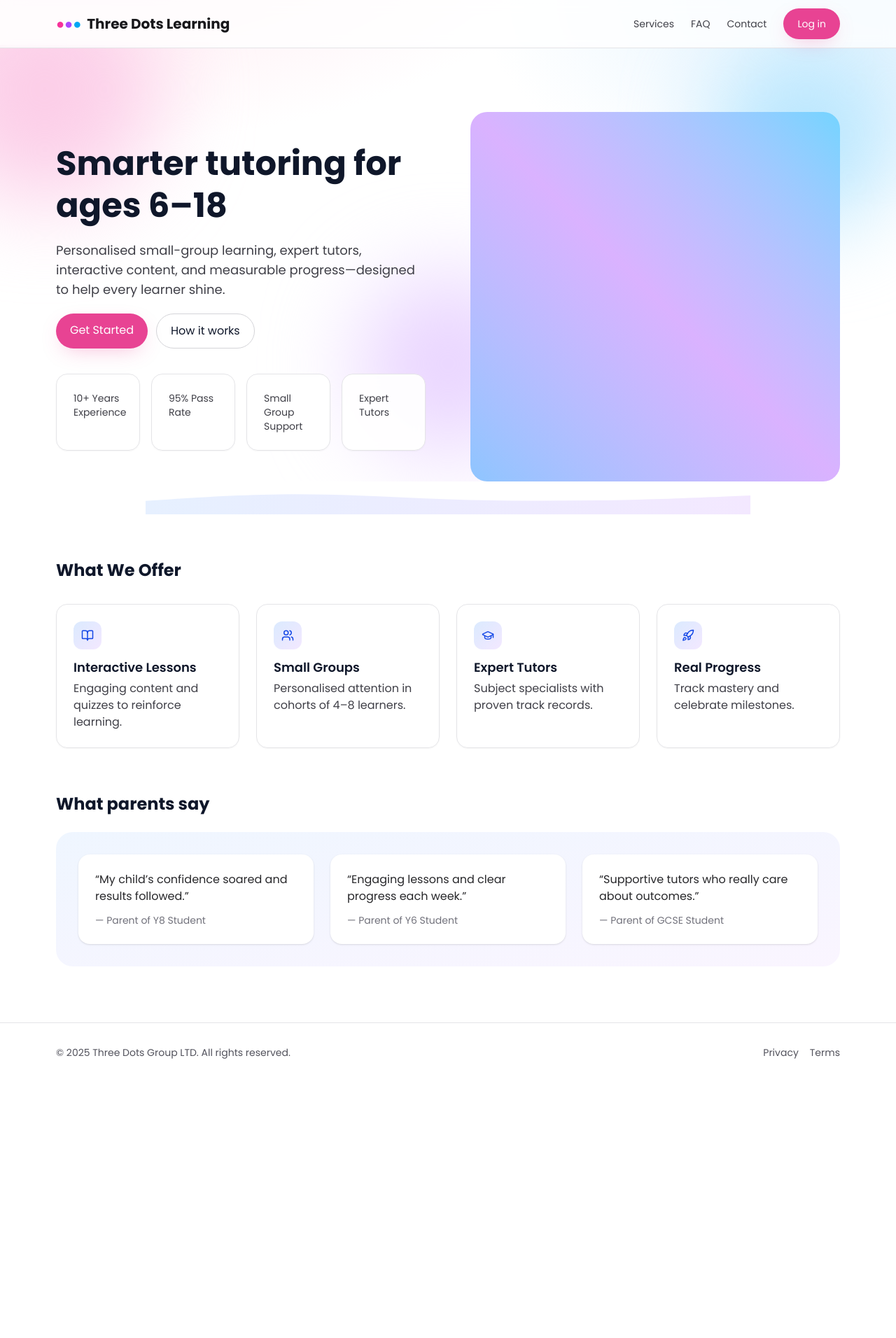
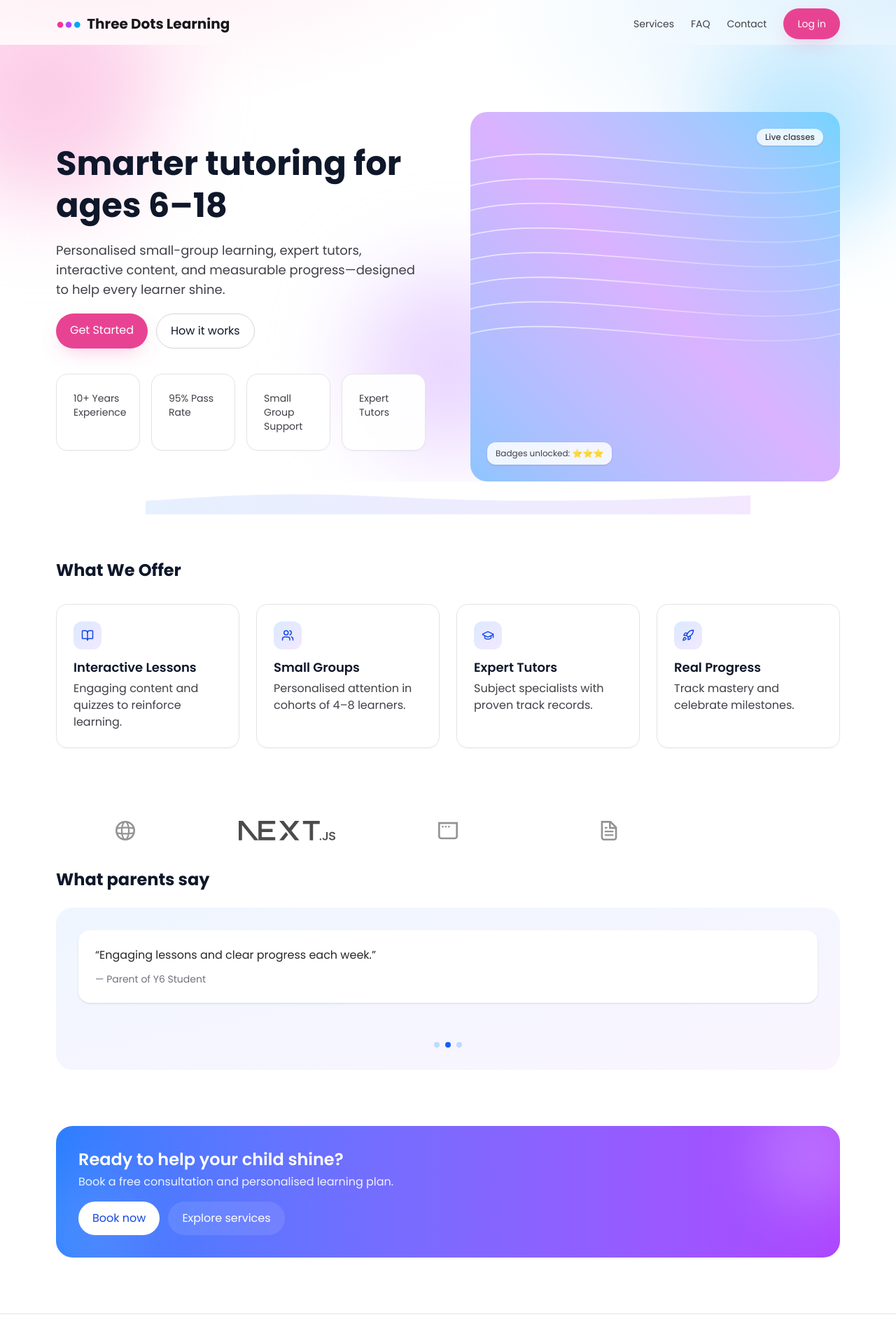
Before and after one commit to sponnambalam97/TDL, a Next.js app: page / in a window 1280 px wide. Shown: the top 1912 px of the page at 70% size. Before the commit the page ends 1546 px from the top, so only its background shows below. Built offline with nearby package versions, Linux system fonts and the light colour scheme.

Commit message:
ui: sticky nav, hero illustration, logo strip, carousel, CTA band

```diff
--- a/src/app/page.tsx
+++ b/src/app/page.tsx
@@ -5,6 +5,9 @@ import { SectionWave } from "@/components/SectionWave";
 import { FeatureCard } from "@/components/FeatureCard";
 import { BookOpen, Rocket, GraduationCap, Users } from "lucide-react";
 import { Testimonials } from "@/components/Testimonials";
+import { HeroIllustration } from "@/components/HeroIllustration";
+import { LogoStrip } from "@/components/LogoStrip";
+import { CTABand } from "@/components/CTABand";
 
 export default function Home() {
   return (
@@ -41,11 +44,12 @@ export default function Home() {
             </div>
           </motion.div>
           <motion.div
-            initial={{ scale: 0.95, opacity: 0 }}
+            initial={{ scale: 0.98, opacity: 0 }}
             animate={{ scale: 1, opacity: 1 }}
             transition={{ duration: 0.6, delay: 0.1 }}
-            className="aspect-square w-full rounded-3xl bg-gradient-to-tr from-blue-300 via-purple-300 to-sky-300 shadow-soft"
-          />
+          >
+            <HeroIllustration />
+          </motion.div>
         </div>
       </section>
       <SectionWave />
@@ -68,6 +72,8 @@ export default function Home() {
         </div>
       </section>
 
+      <LogoStrip />
+
       <section className="mx-auto max-w-6xl px-4 pb-20">
         <motion.h2
           initial={{ y: 20, opacity: 0 }}
@@ -80,6 +86,8 @@ export default function Home() {
         </motion.h2>
         <Testimonials />
       </section>
+
+      <CTABand />
     </main>
   );
 }
--- /dev/null
+++ b/src/components/CTABand.tsx
@@ -0,0 +1,18 @@
+export function CTABand() {
+  return (
+    <div className="mx-auto max-w-6xl px-4 pb-20">
+      <div className="relative overflow-hidden rounded-3xl bg-gradient-to-r from-blue-500 to-purple-500 p-8 text-white">
+        <div className="relative z-10">
+          <h3 className="text-2xl font-semibold">Ready to help your child shine?</h3>
+          <p className="mt-1 text-white/90">Book a free consultation and personalised learning plan.</p>
+          <div className="mt-4 flex gap-3">
+            <a href="/contact" className="rounded-full bg-white px-5 py-3 text-blue-700 hover:bg-white/90">Book now</a>
+            <a href="/services" className="rounded-full bg-white/10 px-5 py-3 hover:bg-white/20">Explore services</a>
+          </div>
+        </div>
+        <div className="pointer-events-none absolute -right-10 -top-10 h-40 w-40 rounded-full bg-white/20 blur-2xl" />
+        <div className="pointer-events-none absolute -left-10 -bottom-10 h-40 w-40 rounded-full bg-white/10 blur-2xl" />
+      </div>
+    </div>
+  );
+}
--- /dev/null
+++ b/src/components/HeroIllustration.tsx
@@ -0,0 +1,30 @@
+export function HeroIllustration() {
+  return (
+    <div className="relative aspect-square w-full overflow-hidden rounded-3xl">
+      <div className="absolute inset-0 bg-gradient-to-tr from-blue-300 via-purple-300 to-sky-300" />
+      <svg className="absolute inset-0 h-full w-full" viewBox="0 0 600 600" xmlns="http://www.w3.org/2000/svg">
+        <defs>
+          <linearGradient id="line" x1="0" y1="0" x2="1" y2="1">
+            <stop offset="0%" stopColor="#ffffff" stopOpacity="0.7" />
+            <stop offset="100%" stopColor="#ffffff" stopOpacity="0.2" />
+          </linearGradient>
+        </defs>
+        {[...Array(8)].map((_, i) => (
+          <path
+            key={i}
+            d={`M0 ${80 + i * 40} C 150 ${40 + i * 40}, 450 ${120 + i * 40}, 600 ${80 + i * 40}`}
+            stroke="url(#line)"
+            strokeWidth="2"
+            fill="none"
+          />
+        ))}
+      </svg>
+      <div className="absolute right-6 top-6 rounded-full bg-white/80 px-3 py-1 text-xs font-medium text-zinc-700 shadow-sm">
+        Live classes
+      </div>
+      <div className="absolute bottom-6 left-6 rounded-xl bg-white/85 px-3 py-2 text-xs text-zinc-700 shadow-sm">
+        Badges unlocked: ⭐️⭐️⭐️
+      </div>
+    </div>
+  );
+}
--- /dev/null
+++ b/src/components/LogoStrip.tsx
@@ -0,0 +1,19 @@
+export function LogoStrip() {
+  const logos = ["Globe", "Next", "Window", "File", "Vercel"];
+  const files: Record<string, string> = {
+    Globe: "/globe.svg",
+    Next: "/next.svg",
+    Window: "/window.svg",
+    File: "/file.svg",
+    Vercel: "/vercel.svg",
+  };
+  return (
+    <div className="mx-auto max-w-6xl px-4 py-10">
+      <div className="grid grid-cols-2 items-center gap-8 opacity-70 sm:grid-cols-3 md:grid-cols-5">
+        {logos.map((l) => (
+          <img key={l} src={files[l]} alt={`${l} logo`} className="mx-auto h-7 w-auto" />
+        ))}
+      </div>
+    </div>
+  );
+}
--- a/src/components/Nav.tsx
+++ b/src/components/Nav.tsx
@@ -1,14 +1,28 @@
 "use client";
 import Link from "next/link";
 import { motion } from "framer-motion";
+import { useEffect, useState } from "react";
+import { usePathname } from "next/navigation";
 
 export function Nav() {
+  const pathname = usePathname();
+  const [scrolled, setScrolled] = useState(false);
+
+  useEffect(() => {
+    const onScroll = () => setScrolled(window.scrollY > 8);
+    onScroll();
+    window.addEventListener("scroll", onScroll);
+    return () => window.removeEventListener("scroll", onScroll);
+  }, []);
+
   return (
     <motion.nav
       initial={{ y: -20, opacity: 0 }}
       animate={{ y: 0, opacity: 1 }}
       transition={{ duration: 0.5 }}
-      className="fixed left-0 right-0 top-0 z-50 backdrop-blur bg-white/75 border-b border-zinc-200"
+      className={`fixed left-0 right-0 top-0 z-50 border-b ${
+        scrolled ? "bg-white/85 backdrop-blur border-zinc-200 shadow-sm" : "bg-transparent border-transparent"
+      }`}
     >
       <div className="mx-auto flex max-w-6xl items-center justify-between px-4 py-3">
         <Link href="/" className="text-xl font-bold text-zinc-900">
@@ -18,13 +32,13 @@ export function Nav() {
           <span className="ml-2">Three Dots Learning</span>
         </Link>
         <div className="flex items-center gap-6 text-sm">
-          <Link href="/services" className="text-zinc-700 hover:text-zinc-900">
+          <Link href="/services" className={`hover:text-zinc-900 ${pathname === "/services" ? "text-zinc-900" : "text-zinc-700"}`}>
             Services
           </Link>
-          <Link href="/faq" className="text-zinc-700 hover:text-zinc-900">
+          <Link href="/faq" className={`hover:text-zinc-900 ${pathname === "/faq" ? "text-zinc-900" : "text-zinc-700"}`}>
             FAQ
           </Link>
-          <Link href="/contact" className="text-zinc-700 hover:text-zinc-900">
+          <Link href="/contact" className={`hover:text-zinc-900 ${pathname === "/contact" ? "text-zinc-900" : "text-zinc-700"}`}>
             Contact
           </Link>
           <Link href="/signin" className="btn-primary px-4 py-2">
--- a/src/components/Testimonials.tsx
+++ b/src/components/Testimonials.tsx
@@ -1,5 +1,6 @@
 "use client";
 import { motion } from "framer-motion";
+import { useEffect, useState } from "react";
 
 const testimonials = [
   {
@@ -17,23 +18,37 @@ const testimonials = [
 ];
 
 export function Testimonials() {
+  const [index, setIndex] = useState(0);
+  useEffect(() => {
+    const id = setInterval(() => setIndex((i) => (i + 1) % testimonials.length), 3500);
+    return () => clearInterval(id);
+  }, []);
   return (
     <div className="relative overflow-hidden rounded-3xl bg-gradient-to-br from-blue-50 to-purple-50 p-8">
-      <div className="grid gap-6 md:grid-cols-3">
+      <div className="relative h-36">
         {testimonials.map((t, i) => (
           <motion.blockquote
             key={i}
-            initial={{ y: 20, opacity: 0 }}
-            whileInView={{ y: 0, opacity: 1 }}
-            viewport={{ once: true }}
-            transition={{ duration: 0.4, delay: i * 0.05 }}
-            className="rounded-2xl bg-white p-6 shadow-sm"
+            initial={{ opacity: 0, y: 10 }}
+            animate={i === index ? { opacity: 1, y: 0 } : { opacity: 0, y: -10 }}
+            transition={{ duration: 0.4 }}
+            className="absolute left-0 right-0 rounded-2xl bg-white p-6 shadow-sm"
           >
             <p className="text-zinc-800">“{t.quote}”</p>
             <footer className="mt-3 text-sm text-zinc-500">— {t.name}</footer>
           </motion.blockquote>
         ))}
       </div>
+      <div className="mt-4 flex justify-center gap-2">
+        {testimonials.map((_, i) => (
+          <button
+            key={i}
+            aria-label={`Go to testimonial ${i + 1}`}
+            onClick={() => setIndex(i)}
+            className={`h-2 w-2 rounded-full ${i === index ? "bg-blue-600" : "bg-blue-200"}`}
+          />
+        ))}
+      </div>
     </div>
   );
 }
```
